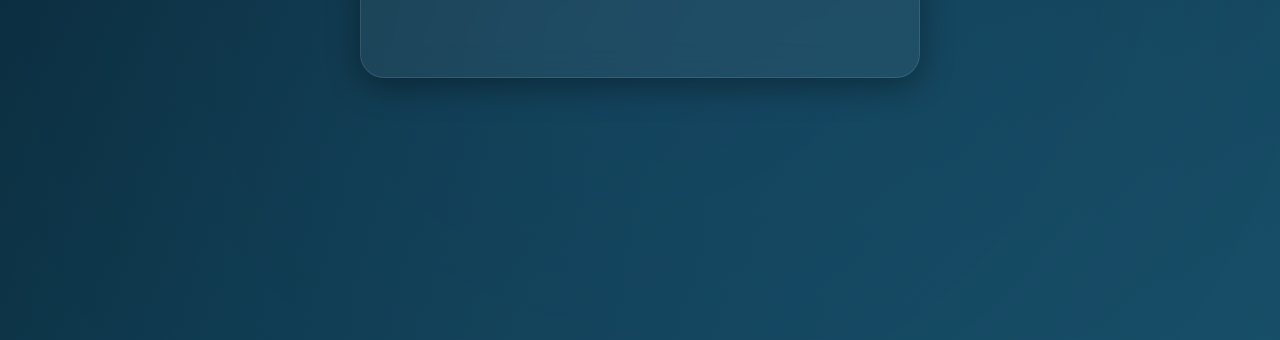
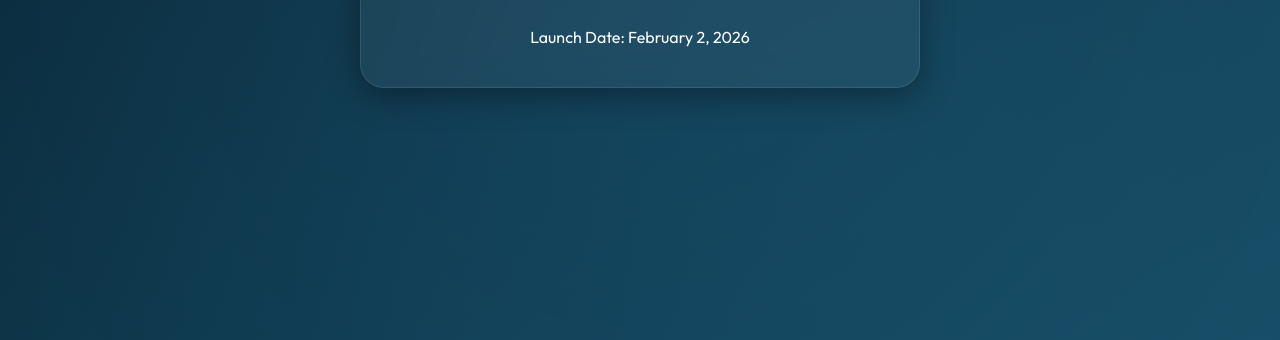
Before and after one commit to vibhorkumar1209/countdown-timer, a website: page index.html in a window 1280 px wide. Shown: the part 460-800 px from the top of the page. Drawn offline with Linux system fonts and the light colour scheme.

Commit message:
Update index.htmlAdd launch date to the bottom of the clock

```diff
--- a/index.html
+++ b/index.html
@@ -16,6 +16,7 @@
     <link href="https://fonts.googleapis.com/css2?family=Orbitron:wght@400;700&family=Outfit:wght@300;400;600&display=swap" rel="stylesheet">
     <link rel="stylesheet" href="style.css">
 </head>
+
 <body>
     <div class="background-animation"></div>
     <main class="container">
@@ -37,6 +38,7 @@
                     <label>SECONDS</label>
                 </div>
             </div>
+            <div class="launch-date">Launch Date: February 2, 2026</div>
         </div>
     </main>
     <script src="script.js"></script>
```
